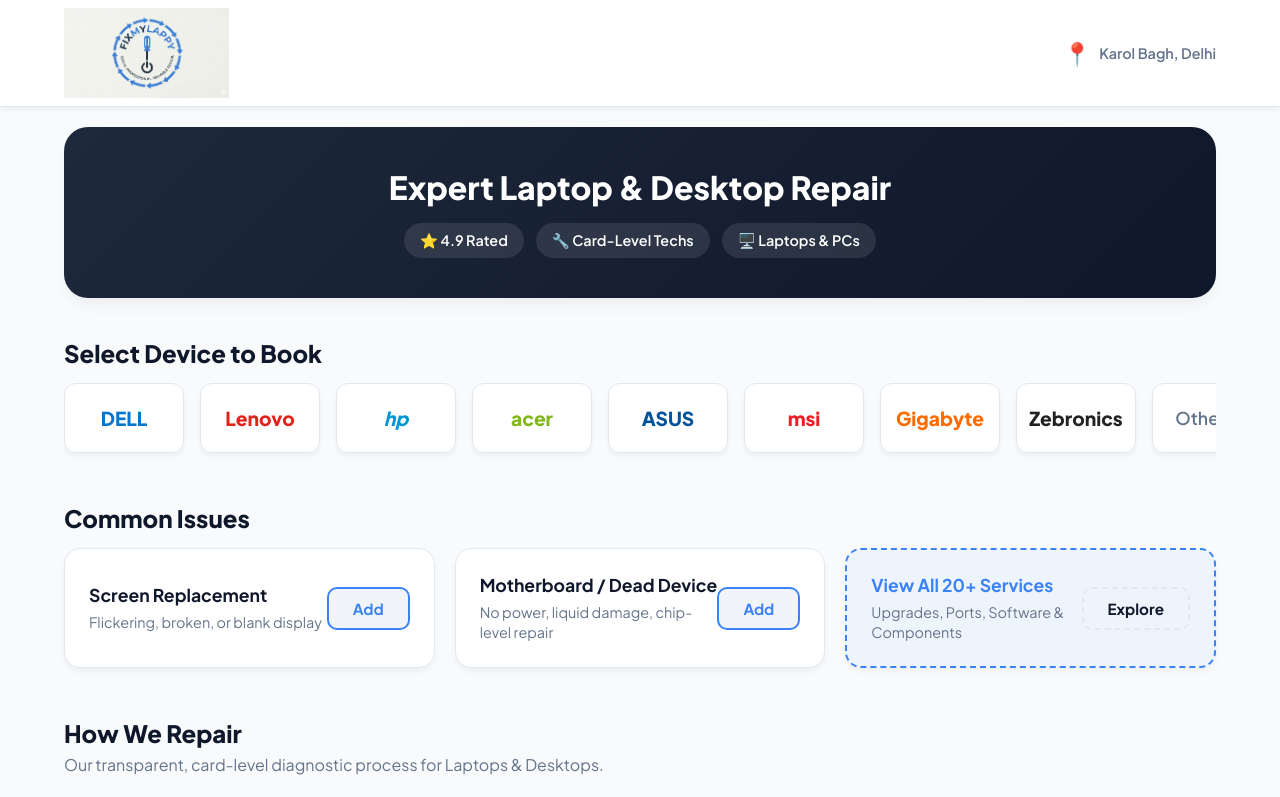
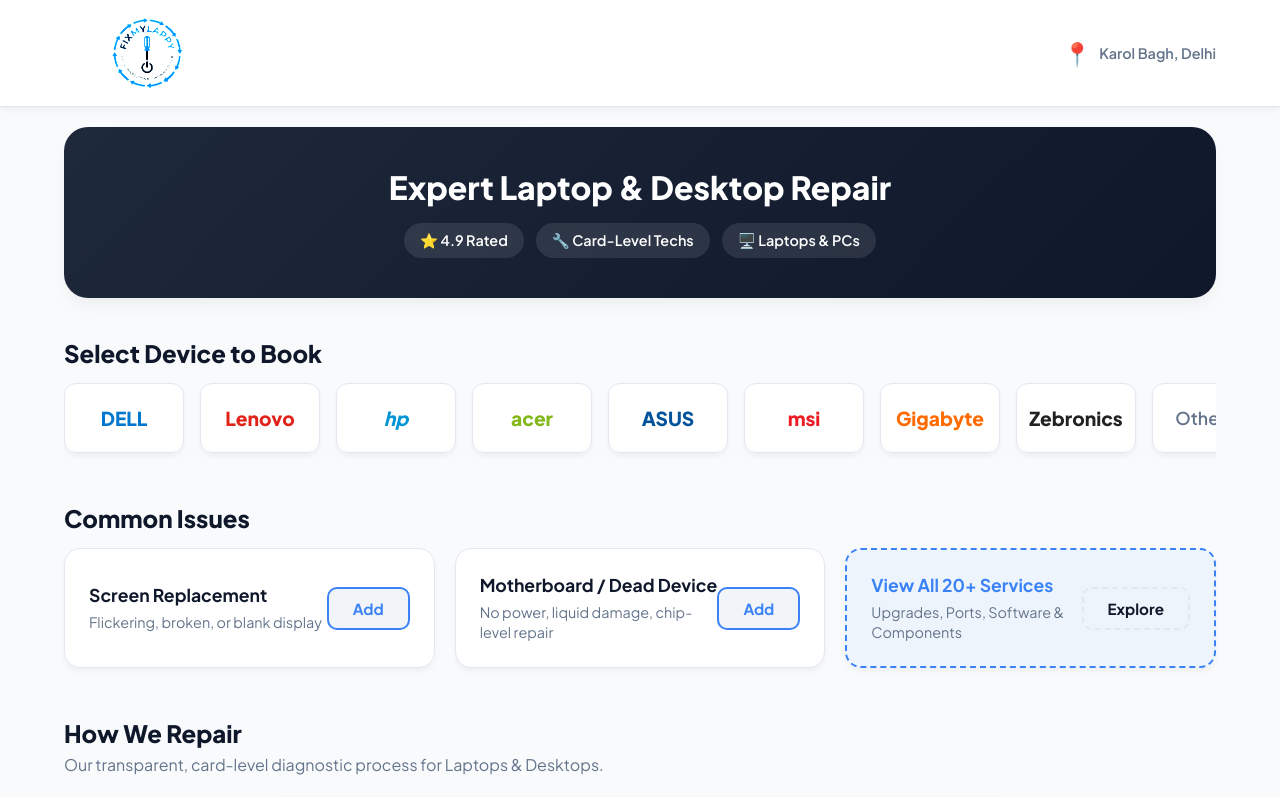
Before and after one commit to fixmylappy/fixmylappy.github.io, a plain HTML site: page index.html in a window 1280 px wide. Shown: the top 797 px of the page. Drawn offline with nearby package versions, Linux system fonts and the light colour scheme.

Commit message:
Update index.html

```diff
--- a/index.html
+++ b/index.html
@@ -43,7 +43,7 @@
             }
             .header-location { color: var(--text-main); }
 
-            /* TRUE LOGO FIX: Contrast(3) forces the off-white background to pure black, so screen mode deletes it completely */
+            /* DARK MODE LOGO FIX */
             .logo-img {
                 filter: invert(1) hue-rotate(180deg) contrast(3) brightness(1.2);
                 mix-blend-mode: screen;
@@ -51,7 +51,11 @@
         }
 
         @media (prefers-color-scheme: light) {
-            .logo-img { mix-blend-mode: multiply; }
+            /* LIGHT MODE LOGO FIX: Cranks contrast heavily to blow out the off-white background to pure white, then makes it invisible */
+            .logo-img {
+                filter: contrast(2) brightness(1.15);
+                mix-blend-mode: multiply;
+            }
         }
 
         * { box-sizing: border-box; margin: 0; padding: 0; font-family: 'Plus Jakarta Sans', sans-serif; }
@@ -61,7 +65,6 @@
         header { background: var(--card-bg); position: sticky; top: 0; z-index: 50; box-shadow: var(--shadow-sm); border-bottom: 1px solid var(--border); transition: background-color 0.3s ease; width: 100%; }
         .nav-content { max-width: 1200px; margin: 0 auto; padding: 8px 24px; display: flex; align-items: center; justify-content: space-between; }
 
-        /* CLEAN LOGO CSS */
         .logo-wrapper { display: flex; align-items: center; justify-content: flex-start; }
         .logo-img { height: 90px; width: auto; object-fit: contain; }
 
```
